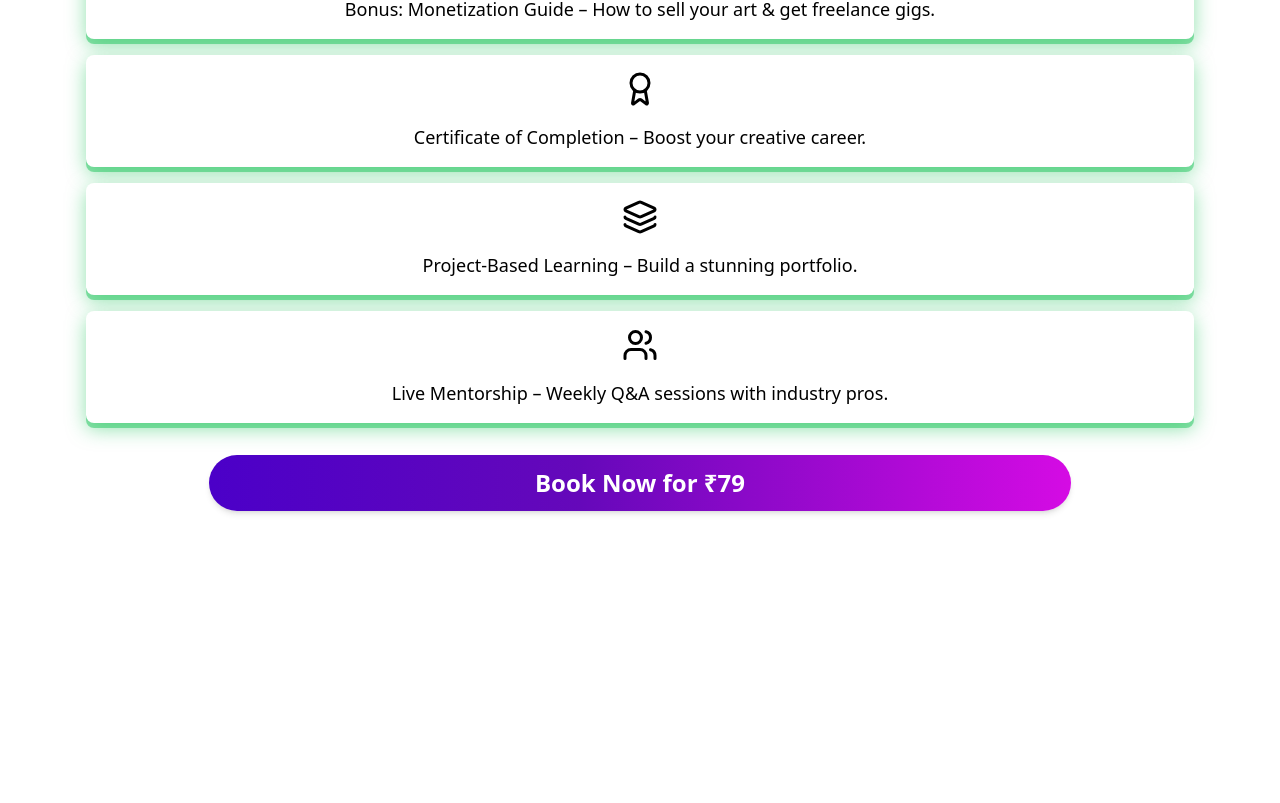
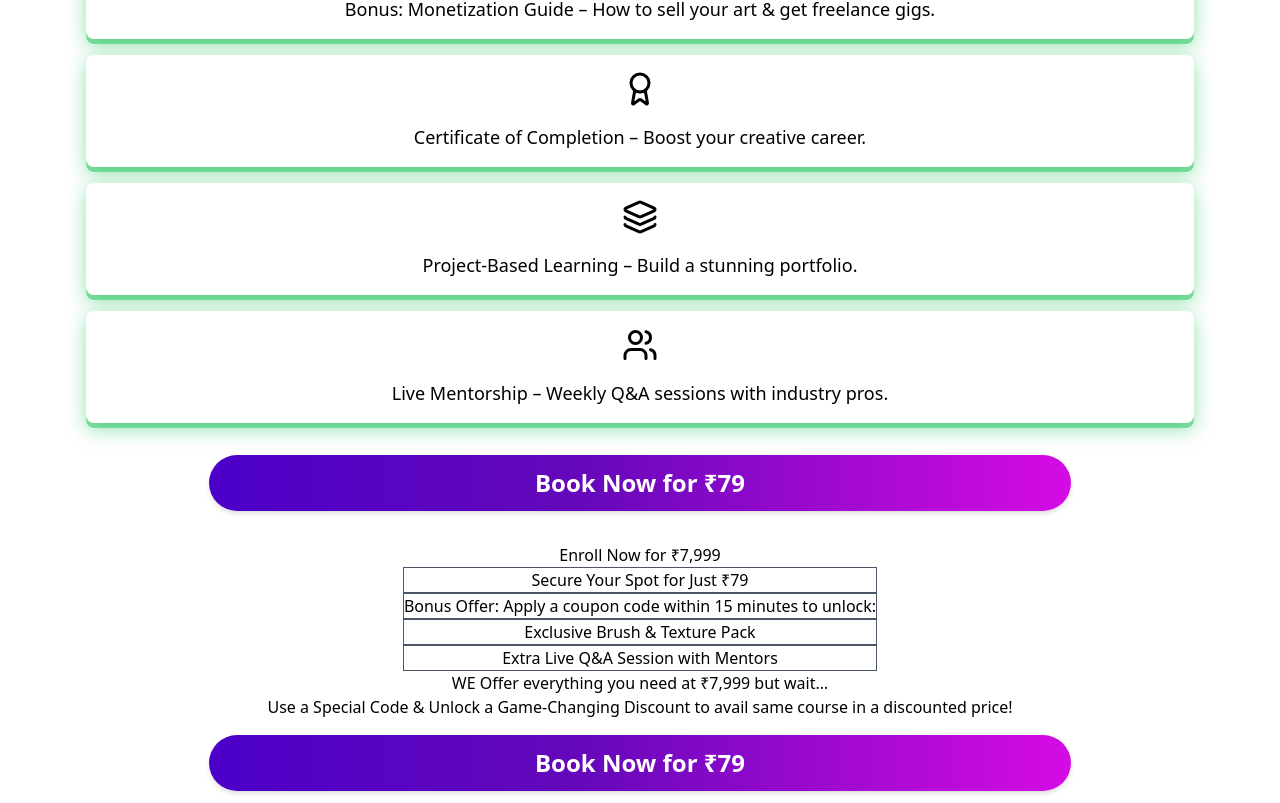
Before and after one commit to BrokenTime9/aasa, a Next.js app: page / in a window 1280 px wide. Shown: the part 5047-5850 px from the top of the page. Before the commit the page ends 5570 px from the top, so only its background shows below. Built offline with nearby package versions, Linux system fonts and the light colour scheme.

Commit message:
Enroll section

```diff
--- a/src/app/page.tsx
+++ b/src/app/page.tsx
@@ -5,6 +5,7 @@ import CourseSection from "@/components/CourseSection";
 import Review from "@/components/Review";
 import HoveringText from "@/components/HoveringText";
 import Extras from "@/components/Extras";
+import EnrollSection from "@/components/EnrollSection";
 
 export default function Home() {
   return (
@@ -16,6 +17,7 @@ export default function Home() {
       <Review />
       <HoveringText />
       <Extras />
+      <EnrollSection />
     </div>
   );
 }
--- /dev/null
+++ b/src/components/EnrollSection/index.tsx
@@ -0,0 +1,30 @@
+import Button from "@/ui/button";
+import HollowBox from "@/ui/hollowBox";
+
+const EnrollSection = () => {
+  return (
+    <div className="flex flex-col items-center">
+      <h1>Enroll Now for ₹7,999</h1>
+      <div>
+        <HollowBox text={"Secure Your Spot for Just ₹79"} />
+
+        <HollowBox
+          text={"Bonus Offer: Apply a coupon code within 15 minutes to unlock:"}
+        />
+
+        <HollowBox text={"Exclusive Brush & Texture Pack"} />
+
+        <HollowBox text={"Extra Live Q&A Session with Mentors"} />
+      </div>
+      <p>WE Offer everything you need at ₹7,999 but wait… </p>
+      <p>
+        Use a Special Code & Unlock a Game-Changing Discount to avail same
+        course in a discounted price!
+      </p>
+      <div className="w-[70%]">
+        <Button text={"Book Now for ₹79"} />
+      </div>
+    </div>
+  );
+};
+export default EnrollSection;
--- /dev/null
+++ b/src/ui/hollowBox/index.tsx
@@ -0,0 +1,9 @@
+const HollowBox = ({ text }: { text: string }) => {
+  return (
+    <div className="flex justify-center border border-1 border-gray-600">
+      <p>{text}</p>
+    </div>
+  );
+};
+
+export default HollowBox;
```
